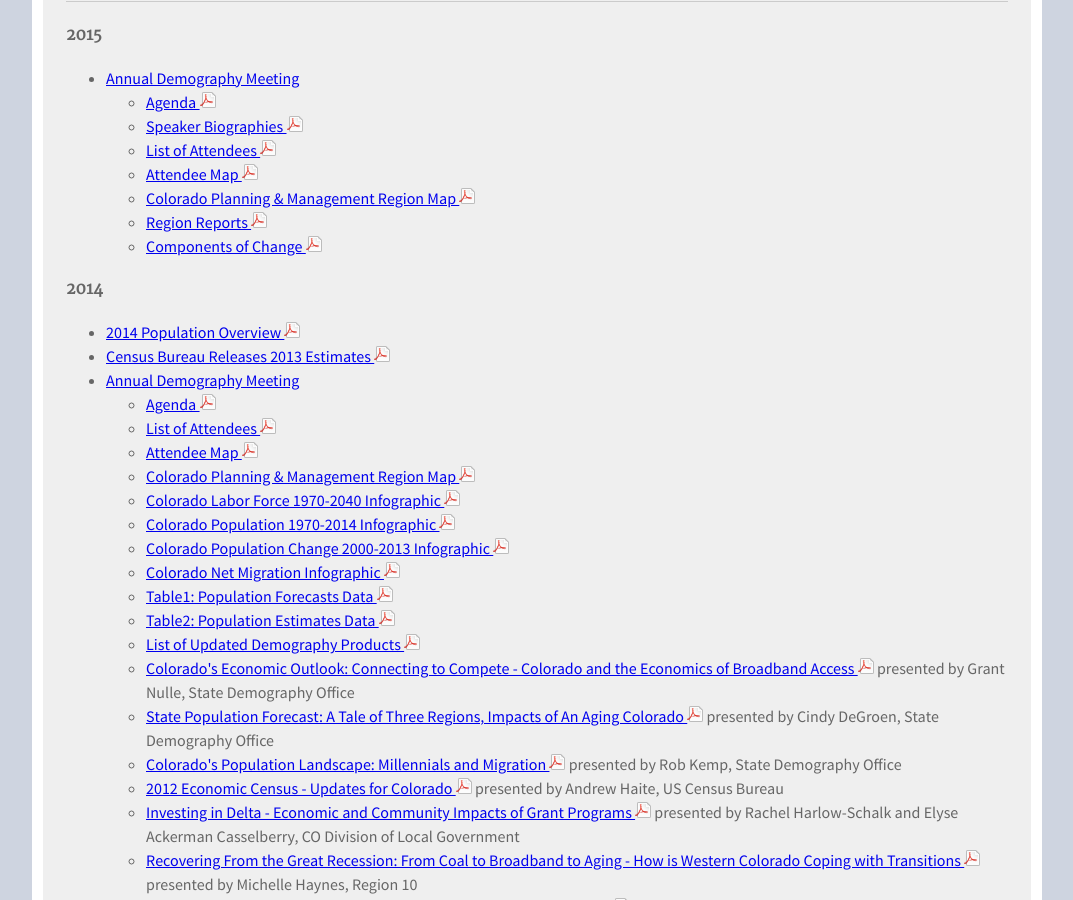
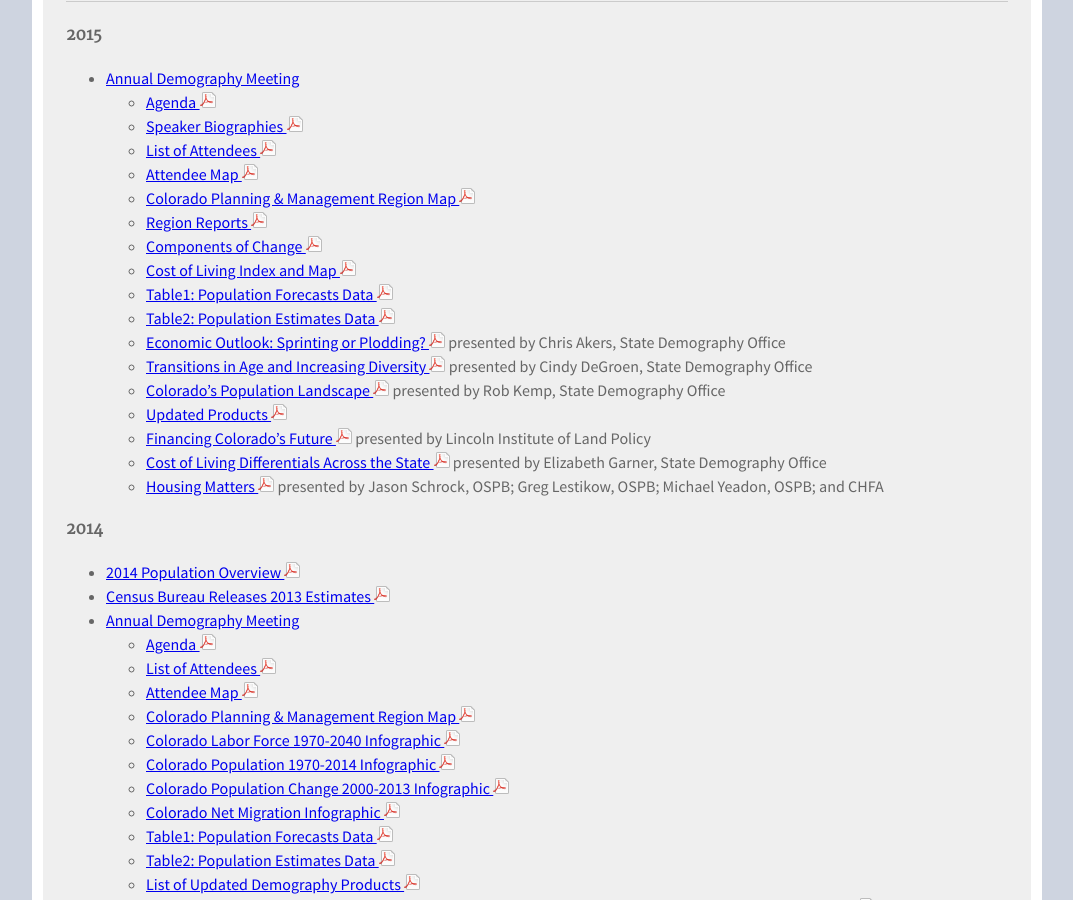
Before and after one commit to TBleess/Website_New, a Jekyll site: the page built from pages/9_Not_in_Menu/archived-publications-and-presentations.md, in a window 1280 px wide and 900 px high, scrolled down 1093 px. Shown: the whole window, without its empty margins (103-1176 px from the left). Built offline with Jekyll 4.4.1, drawn with Linux system fonts in a browser that asks for light colours.

Commit message:
2015 Archive Part 2

```diff
--- a/pages/9_Not_in_Menu/archived-publications-and-presentations.md
+++ b/pages/9_Not_in_Menu/archived-publications-and-presentations.md
@@ -51,8 +51,16 @@ All archived Publications and Presentations are listed by year of original produ
    - [Colorado Planning & Management Region Map ![pdf](/images/page_white_acrobat.png 'download pdf file')](https://storage.googleapis.com/maps-static/PlanningManagement8x11.pdf)
    - [Region Reports ![pdf](/images/page_white_acrobat.png 'download pdf file')](https://drive.google.com/uc?export=download&id=0B-vz6H4k4SESeGxoQjZTYV8tN0U)
    - [Components of Change ![pdf](/images/page_white_acrobat.png 'download pdf file')](https://drive.google.com/uc?export=download&id=0B-vz6H4k4SESSmRKVkpuTGszY0E)
-
-
+   - [Cost of Living Index and Map ![pdf](/images/page_white_acrobat.png 'download pdf file')](https://drive.google.com/uc?export=download&id=0B-vz6H4k4SESajdRcHRjcThka3c)
+   - [Table1: Population Forecasts Data ![pdf](/images/page_white_acrobat.png 'download pdf file')](https://drive.google.com/uc?export=download&id=0B-vz6H4k4SESLUMyNFFCTE5URGc)
+   - [Table2: Population Estimates Data ![pdf](/images/page_white_acrobat.png 'download pdf file')](https://drive.google.com/uc?export=download&id=0B-vz6H4k4SESM2hxWVZDZGZGajA)
+   - [Economic Outlook: Sprinting or Plodding? ![pdf](/images/page_white_acrobat.png 'download pdf file')](https://drive.google.com/uc?export=download&id=0B-vz6H4k4SESLTd1Y2ZIeDNzN2M) presented by Chris Akers, State Demography Office
+   - [Transitions in Age and Increasing Diversity ![pdf](/images/page_white_acrobat.png 'download pdf file')](https://drive.google.com/uc?export=download&id=0B-vz6H4k4SESRENtSXlCd25NazA) presented by Cindy DeGroen, State Demography Office
+   - [Colorado's Population Landscape ![pdf](/images/page_white_acrobat.png 'download pdf file')](https://drive.google.com/uc?export=download&id=0B-vz6H4k4SESaEdlS0FpcnQ0eDg) presented by Rob Kemp, State Demography Office
+   - [Updated Products ![pdf](/images/page_white_acrobat.png 'download pdf file')](https://drive.google.com/uc?export=download&id=0B-vz6H4k4SESdHJnMkJYXzFyZVk)
+   - [Financing Colorado's Future ![pdf](/images/page_white_acrobat.png 'download pdf file')](https://drive.google.com/uc?export=download&id=0B-vz6H4k4SESWW9xeXlkcFg4SXc) presented by Lincoln Institute of Land Policy
+   - [Cost of Living Differentials Across the State ![pdf](/images/page_white_acrobat.png 'download pdf file')](https://drive.google.com/uc?export=download&id=0B-vz6H4k4SESUDJoS1ZCQmFyM0U) presented by Elizabeth Garner, State Demography Office
+   - [Housing Matters ![pdf](/images/page_white_acrobat.png 'download pdf file')](https://drive.google.com/uc?export=download&id=0B-vz6H4k4SESSnpPWGFDQWoxSVU) presented by Jason Schrock, OSPB; Greg Lestikow, OSPB; Michael Yeadon, OSPB; and CHFA
 
 
 
```
